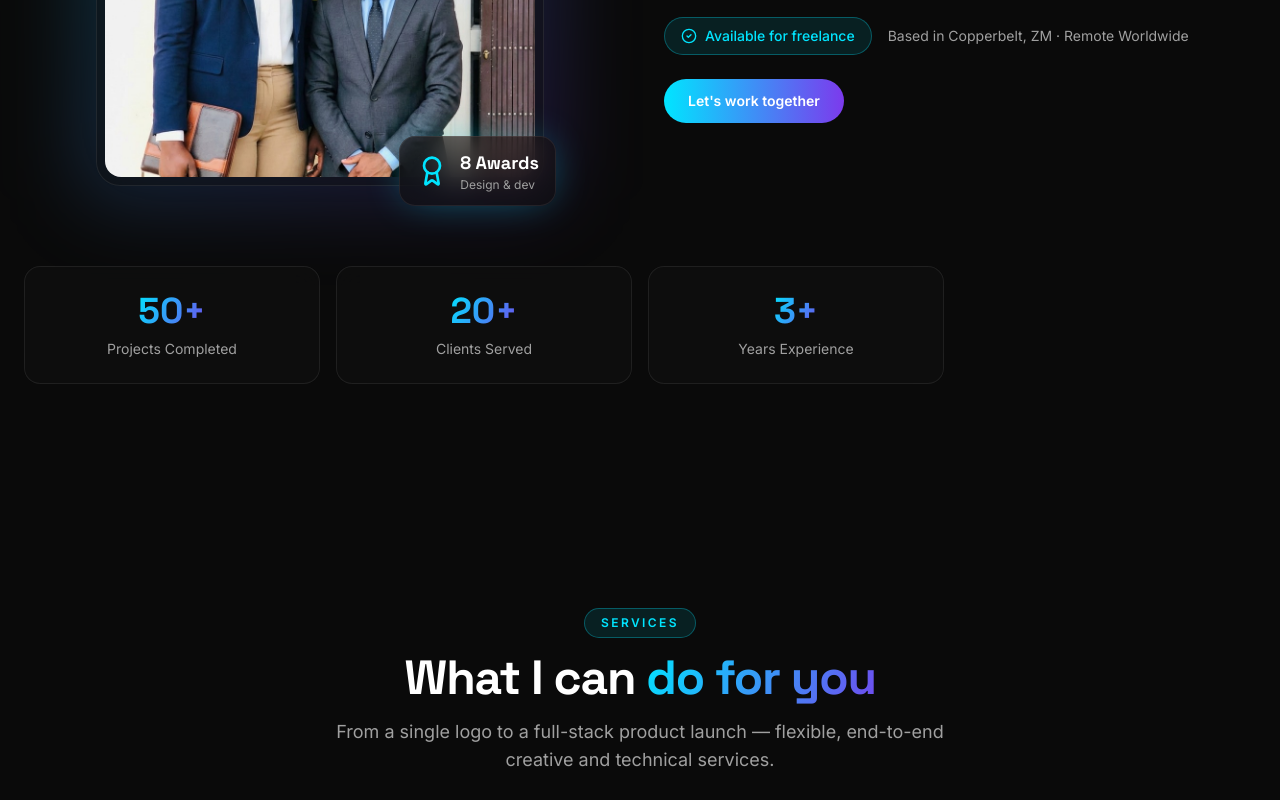
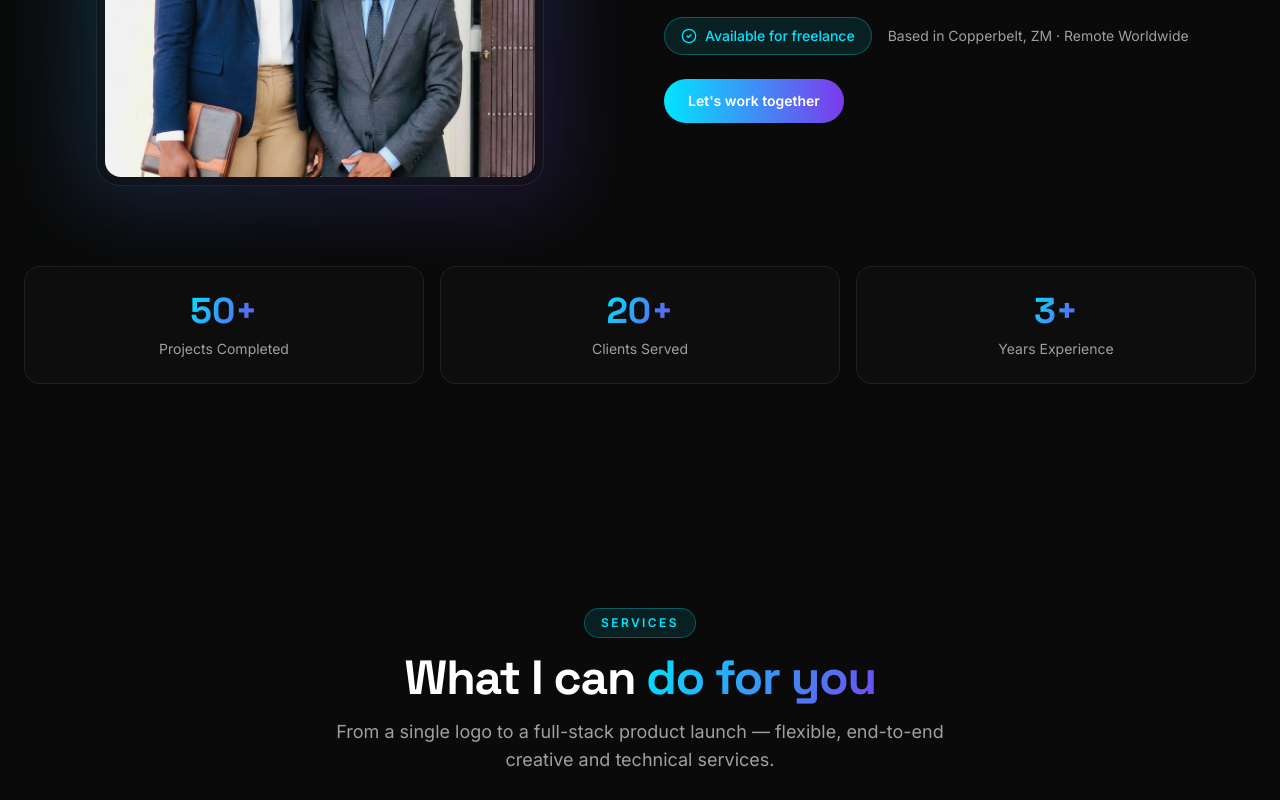
Before and after one commit to jacksonlufungulo/portfolio, a Next.js app: page / in a window 1280 px wide. Shown: the part 1380-2180 px from the top of the page. Built offline with nearby package versions, Linux system fonts and the light colour scheme.

Commit message:
Remove awards: drop About 8-Awards badge, Awards Won stat, and awards experience bullet

```diff
--- a/components/sections/about.tsx
+++ b/components/sections/about.tsx
@@ -3,7 +3,7 @@
 import * as React from "react";
 import { motion, useInView } from "framer-motion";
 import Image from "next/image";
-import { CheckCircle2, Award } from "lucide-react";
+import { CheckCircle2 } from "lucide-react";
 import { useContent } from "@/components/providers/content-provider";
 import { SectionHeading } from "@/components/ui/section-heading";
 import { Reveal } from "@/components/animations/reveal";
@@ -69,13 +69,6 @@ export function About() {
                   />
                 </div>
               </div>
-              <div className="glass absolute -bottom-4 right-2 flex items-center gap-3 rounded-2xl px-3 py-2 shadow-glow sm:-bottom-5 sm:-right-3 sm:px-4 sm:py-3">
-                <Award className="h-8 w-8 text-primary" />
-                <div>
-                  <p className="font-display text-lg font-bold">8 Awards</p>
-                  <p className="text-xs text-muted">Design & dev</p>
-                </div>
-              </div>
             </div>
           </Reveal>
 
@@ -119,7 +112,7 @@ export function About() {
         </div>
 
         {/* stats */}
-        <div className="mt-16 grid grid-cols-2 gap-4 md:mt-20 lg:grid-cols-4">
+        <div className="mt-16 grid grid-cols-3 gap-3 sm:gap-4 md:mt-20">
           {stats.map((stat, i) => (
             <motion.div
               key={stat.label}
@@ -127,7 +120,7 @@ export function About() {
               whileInView={{ opacity: 1, y: 0 }}
               viewport={{ once: true }}
               transition={{ delay: i * 0.1, duration: 0.5 }}
-              className="card-glow glass flex flex-col items-center gap-2 rounded-2xl p-6 text-center"
+              className="card-glow glass flex flex-col items-center gap-2 rounded-2xl p-4 text-center sm:p-6"
             >
               <Counter value={stat.value} suffix={stat.suffix} />
               <p className="text-sm text-muted">{stat.label}</p>
--- a/content/site-content.json
+++ b/content/site-content.json
@@ -325,8 +325,7 @@
       "summary": "Concept-driven creative direction blending art and technology.",
       "points": [
         "Directed creative for product launches and pitch decks",
-        "Built reusable design systems adopted across teams",
-        "Won 8 design awards and recognitions"
+        "Built reusable design systems adopted across teams"
       ]
     }
   ],
--- a/lib/data.ts
+++ b/lib/data.ts
@@ -162,7 +162,6 @@ export const defaultContent: SiteContent = {
     { label: "Projects Completed", value: 50, suffix: "+" },
     { label: "Clients Served", value: 20, suffix: "+" },
     { label: "Years Experience", value: 3, suffix: "+" },
-    { label: "Awards Won", value: 8, suffix: "" },
   ],
 
   bio: [
@@ -329,7 +328,6 @@ export const defaultContent: SiteContent = {
       points: [
         "Directed creative for product launches and pitch decks",
         "Built reusable design systems adopted across teams",
-        "Won 8 design awards and recognitions",
       ],
     },
   ],
```
